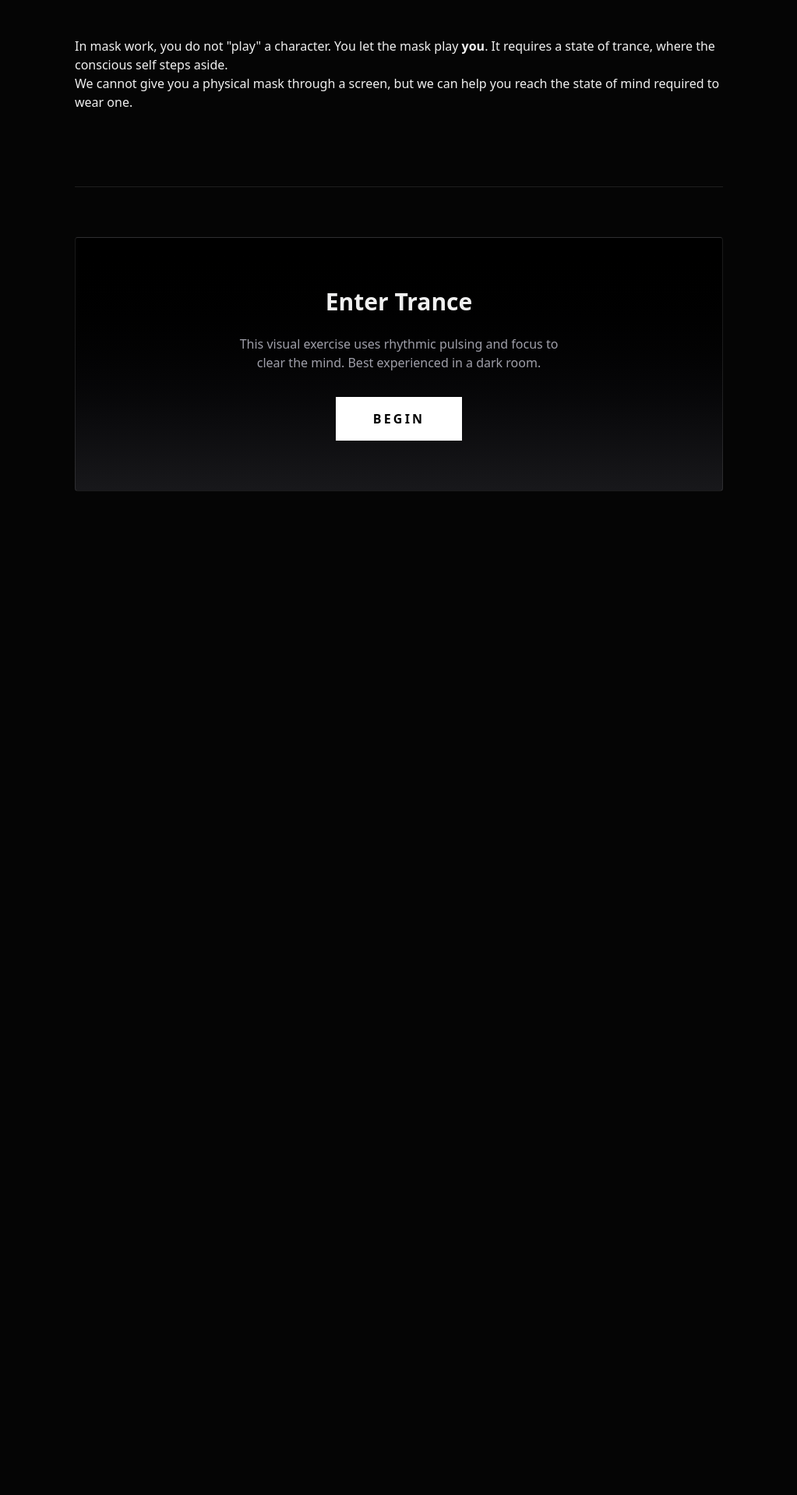
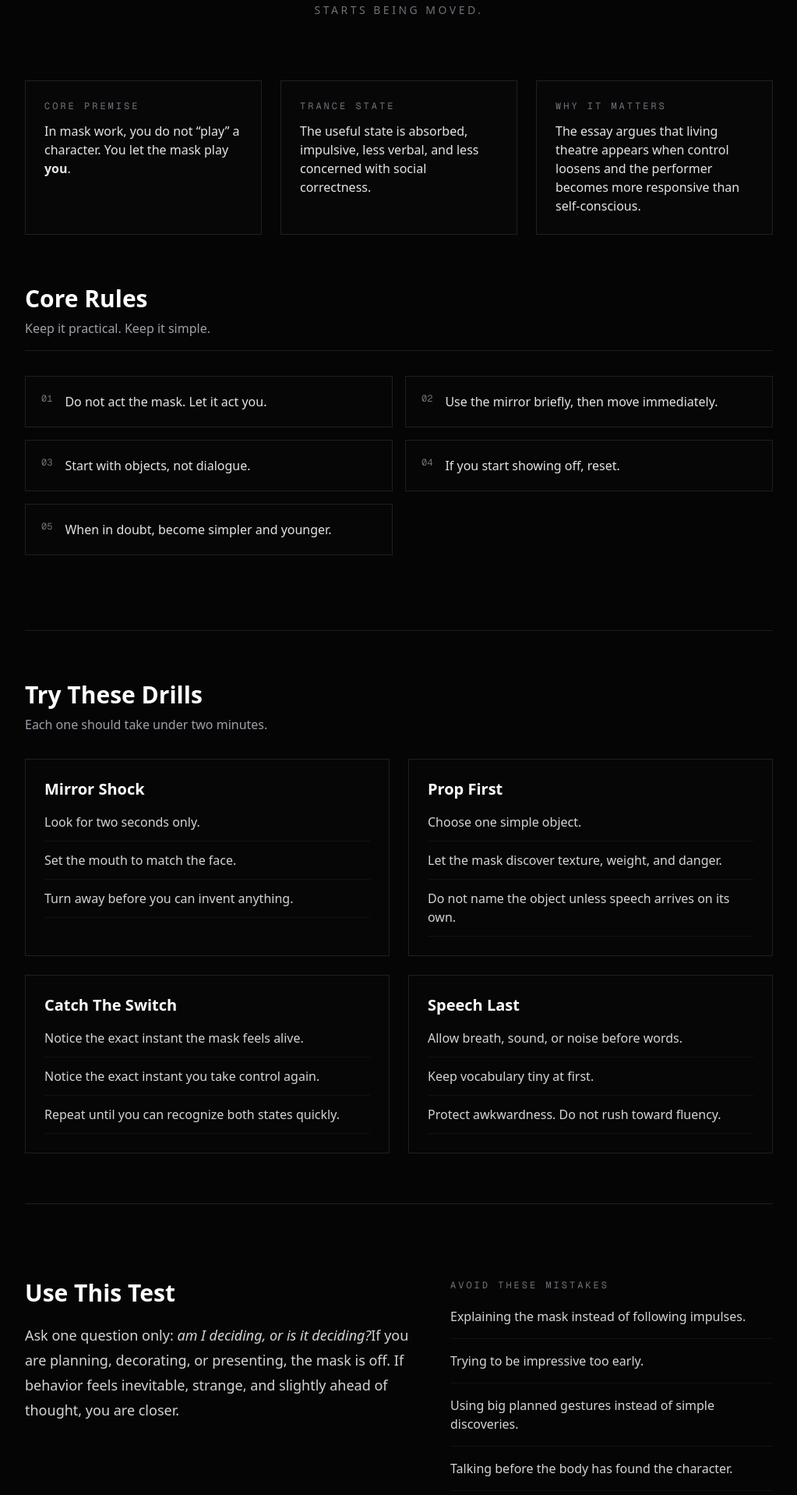
Before and after one commit to Mathe-S/improv, a Next.js app: page /guide/masks in a window 1280 px wide. Shown: the part 403-2320 px from the top of the page at 78% size, without its empty margins (128-1151 px from the left). Before the commit the page ends 1161 px from the top, so only its background shows below. Built offline with nearby package versions, Linux system fonts and the light colour scheme.

Commit message:
feat: enhance Masks game page with principles, drills, and mistakes sections for improved guidance

```diff
--- a/src/app/guide/masks/page.tsx
+++ b/src/app/guide/masks/page.tsx
@@ -1,6 +1,56 @@
 "use client";
 
 import { useEffect, useState } from "react";
+
+const principles = [
+  "Do not act the mask. Let it act you.",
+  "Use the mirror briefly, then move immediately.",
+  "Start with objects, not dialogue.",
+  "If you start showing off, reset.",
+  "When in doubt, become simpler and younger.",
+] as const;
+
+const drills = [
+  {
+    title: "Mirror Shock",
+    steps: [
+      "Look for two seconds only.",
+      "Set the mouth to match the face.",
+      "Turn away before you can invent anything.",
+    ],
+  },
+  {
+    title: "Prop First",
+    steps: [
+      "Choose one simple object.",
+      "Let the mask discover texture, weight, and danger.",
+      "Do not name the object unless speech arrives on its own.",
+    ],
+  },
+  {
+    title: "Catch The Switch",
+    steps: [
+      "Notice the exact instant the mask feels alive.",
+      "Notice the exact instant you take control again.",
+      "Repeat until you can recognize both states quickly.",
+    ],
+  },
+  {
+    title: "Speech Last",
+    steps: [
+      "Allow breath, sound, or noise before words.",
+      "Keep vocabulary tiny at first.",
+      "Protect awkwardness. Do not rush toward fluency.",
+    ],
+  },
+] as const;
+
+const mistakes = [
+  "Explaining the mask instead of following impulses.",
+  "Trying to be impressive too early.",
+  "Using big planned gestures instead of simple discoveries.",
+  "Talking before the body has found the character.",
+] as const;
 
 export default function MasksChapter() {
   const [tranceMode, setTranceMode] = useState(false);
@@ -16,37 +66,166 @@ export default function MasksChapter() {
     };
   }, [tranceMode]);
 
+  useEffect(() => {
+    if (!tranceMode) return;
+
+    const handleKeyDown = (event: KeyboardEvent) => {
+      if (event.key === "Escape") {
+        setTranceMode(false);
+      }
+    };
+
+    window.addEventListener("keydown", handleKeyDown);
+    return () => window.removeEventListener("keydown", handleKeyDown);
+  }, [tranceMode]);
+
   return (
-    <div className={`min-h-screen pt-32 px-8 ${tranceMode ? 'z-50 fixed inset-0 bg-black pt-0 px-0 flex items-center justify-center' : 'max-w-4xl mx-auto'}`}>
-
+    <div
+      className={`min-h-screen px-8 ${
+        tranceMode
+          ? "fixed inset-0 z-50 flex items-center justify-center bg-black px-0 pt-0"
+          : "mx-auto max-w-5xl pt-32"
+      }`}
+    >
       {!tranceMode && (
         <>
-          {/* Header */}
           <header className="mb-20 text-center">
-            <span className="text-sm font-mono text-accent-red tracking-widest uppercase mb-4 block">Chapter 4</span>
-            <h1 className="text-6xl md:text-8xl font-bold mb-8 text-spotlight tracking-tighter">MASKS</h1>
+            <span className="mb-4 block font-mono text-sm uppercase tracking-widest text-accent-red">
+              Chapter 4
+            </span>
+            <h1 className="mb-6 text-6xl font-bold tracking-tighter text-spotlight md:text-8xl">
+              MASKS AND TRANCE
+            </h1>
             <p className="text-xl md:text-2xl text-zinc-300 font-light leading-relaxed max-w-2xl mx-auto">
-              "The mask is a device for driving the personality out of the body."
+              &ldquo;The mask is a device for driving the personality out of the
+              body.&rdquo;
+            </p>
+            <p className="mx-auto mt-6 max-w-3xl text-sm uppercase tracking-[0.25em] text-zinc-500">
+              Improvisation begins when the performer stops illustrating and
+              starts being moved.
             </p>
           </header>
 
-          {/* Content Block */}
-          <section className="prose prose-invert prose-lg max-w-none mb-24">
-            <p>
-              In mask work, you do not "play" a character. You let the mask play <strong>you</strong>.
-              It requires a state of trance, where the conscious self steps aside.
-            </p>
-            <p>
-              We cannot give you a physical mask through a screen, but we can help you reach the state of mind required to wear one.
-            </p>
+          <section className="mb-16 grid gap-6 md:grid-cols-3">
+            <div className="border border-white/10 bg-zinc-950/60 p-6">
+              <p className="mb-3 font-mono text-xs uppercase tracking-[0.25em] text-zinc-500">
+                Core Premise
+              </p>
+              <p className="text-zinc-200">
+                In mask work, you do not &ldquo;play&rdquo; a character. You let the
+                mask play <strong>you</strong>.
+              </p>
+            </div>
+            <div className="border border-white/10 bg-zinc-950/60 p-6">
+              <p className="mb-3 font-mono text-xs uppercase tracking-[0.25em] text-zinc-500">
+                Trance State
+              </p>
+              <p className="text-zinc-200">
+                The useful state is absorbed, impulsive, less verbal, and less
+                concerned with social correctness.
+              </p>
+            </div>
+            <div className="border border-white/10 bg-zinc-950/60 p-6">
+              <p className="mb-3 font-mono text-xs uppercase tracking-[0.25em] text-zinc-500">
+                Why It Matters
+              </p>
+              <p className="text-zinc-200">
+                The essay argues that living theatre appears when control loosens
+                and the performer becomes more responsive than self-conscious.
+              </p>
+            </div>
           </section>
 
-          {/* Interaction Prompt */}
-          <section className="border-t border-white/10 pt-16 mb-32">
-            <div className="bg-gradient-to-b from-black to-zinc-900 border border-white/10 p-16 rounded-sm text-center">
-              <h2 className="text-3xl font-bold mb-6">Enter Trance</h2>
-              <p className="text-zinc-400 mb-8 max-w-md mx-auto">
-                This visual exercise uses rhythmic pulsing and focus to clear the mind. Best experienced in a dark room.
+          <section className="mb-24">
+            <div className="mb-8 flex items-end justify-between gap-6 border-b border-white/10 pb-4">
+              <div>
+                <h2 className="text-3xl font-bold text-white">Core Rules</h2>
+                <p className="mt-2 text-zinc-400">
+                  Keep it practical. Keep it simple.
+                </p>
+              </div>
+            </div>
+
+            <div className="grid gap-4 md:grid-cols-2">
+              {principles.map((item, index) => (
+                <div
+                  key={item}
+                  className="flex gap-4 border border-white/10 bg-zinc-950/40 p-5"
+                >
+                  <span className="font-mono text-xs text-zinc-500">
+                    0{index + 1}
+                  </span>
+                  <p className="text-zinc-200">{item}</p>
+                </div>
+              ))}
+            </div>
+          </section>
+
+          <section className="mb-24 border-y border-white/10 py-16">
+            <div className="mb-8">
+              <h2 className="mb-2 text-3xl font-bold text-white">
+                Try These Drills
+              </h2>
+              <p className="text-zinc-400">
+                Each one should take under two minutes.
+              </p>
+            </div>
+
+            <div className="grid gap-6 md:grid-cols-2">
+              {drills.map((drill) => (
+                <article
+                  key={drill.title}
+                  className="border border-white/10 bg-zinc-950/40 p-6"
+                >
+                  <h3 className="mb-4 text-xl font-semibold text-white">
+                    {drill.title}
+                  </h3>
+                  <ul className="space-y-3 text-zinc-300">
+                    {drill.steps.map((step) => (
+                      <li key={step} className="border-b border-white/5 pb-3">
+                        {step}
+                      </li>
+                    ))}
+                  </ul>
+                </article>
+              ))}
+            </div>
+          </section>
+
+          <section className="mb-24 grid gap-10 md:grid-cols-[1.1fr_0.9fr]">
+            <div>
+              <h2 className="mb-5 text-3xl font-bold text-white">Use This Test</h2>
+              <p className="max-w-2xl text-lg leading-8 text-zinc-300">
+                Ask one question only: <em>am I deciding, or is it deciding?</em>
+                If you are planning, decorating, or presenting, the mask is off.
+                If behavior feels inevitable, strange, and slightly ahead of
+                thought, you are closer.
+              </p>
+            </div>
+
+            <div>
+              <h3 className="mb-5 font-mono text-xs uppercase tracking-[0.25em] text-zinc-500">
+                Avoid These Mistakes
+              </h3>
+              <ul className="space-y-4 text-zinc-300">
+                {mistakes.map((note) => (
+                  <li key={note} className="border-b border-white/5 pb-4">
+                    {note}
+                  </li>
+                ))}
+              </ul>
+            </div>
+          </section>
+
+          <section className="mb-32 border-t border-white/10 pt-16">
+            <div className="border border-white/10 bg-linear-to-b from-black to-zinc-900 p-16 text-center">
+              <h2 className="mb-6 text-3xl font-bold">Enter Trance</h2>
+              <p className="mx-auto mb-4 max-w-2xl text-zinc-300">
+                Use this to quiet commentary before a mask drill, not as a
+                substitute for one.
+              </p>
+              <p className="mx-auto mb-8 max-w-md text-sm uppercase tracking-[0.2em] text-zinc-500">
+                Dark room if possible. Click or press escape to wake.
               </p>
               <button
                 onClick={() => setTranceMode(true)}
@@ -59,22 +238,42 @@ export default function MasksChapter() {
         </>
       )}
 
-      {/* Trance Overlay */}
       {tranceMode && (
-        <div className="w-full h-full relative cursor-none" onClick={() => setTranceMode(false)}>
+        <div
+          className="relative h-full w-full cursor-none overflow-hidden"
+          onClick={() => setTranceMode(false)}
+          role="button"
+          tabIndex={0}
+          onKeyDown={(event) => {
+            if (event.key === "Enter" || event.key === " ") {
+              setTranceMode(false);
+            }
+          }}
+          aria-label="Exit trance mode"
+        >
+          <div className="absolute inset-0 bg-[radial-gradient(circle_at_center,rgba(255,255,255,0.08),rgba(0,0,0,0.96)_45%,rgba(0,0,0,1)_70%)]" />
           <div className="absolute inset-0 flex items-center justify-center">
             <div className="w-64 h-96 bg-white rounded-[50%] animate-pulse blur-3xl opacity-20" />
           </div>
           <div className="absolute inset-0 flex items-center justify-center">
-            <div className="w-48 h-72 border border-white/20 rounded-[40%] bg-black flex items-center justify-center animate-bounce duration-[3000ms]">
-               <div className="w-full text-center space-y-12">
-                 <div className="w-24 h-2 bg-white/10 mx-auto rounded-full" />
-                 <div className="w-12 h-12 border-2 border-white/10 rounded-full mx-auto" />
-               </div>
+            <div className="flex h-72 w-48 animate-bounce items-center justify-center rounded-[40%] border border-white/20 bg-black duration-3000">
+              <div className="w-full space-y-12 text-center">
+                <div className="mx-auto h-2 w-24 rounded-full bg-white/10" />
+                <div className="mx-auto h-12 w-12 rounded-full border-2 border-white/10" />
+                <div className="mx-auto h-px w-20 bg-white/10" />
+              </div>
             </div>
           </div>
-          <div className="absolute bottom-12 w-full text-center text-zinc-600 text-xs tracking-widest uppercase animate-pulse">
-            Click anywhere to wake up
+          <div className="absolute bottom-24 w-full text-center">
+            <p className="font-mono text-xs uppercase tracking-[0.35em] text-zinc-600">
+              Breathe in for four
+            </p>
+            <p className="mt-4 text-sm tracking-[0.2em] text-zinc-700">
+              Hold the face. Drop the commentary. Let the image arrive.
+            </p>
+          </div>
+          <div className="absolute bottom-12 w-full animate-pulse text-center text-xs uppercase tracking-widest text-zinc-600">
+            Click anywhere or press escape to wake
           </div>
         </div>
       )}
```
